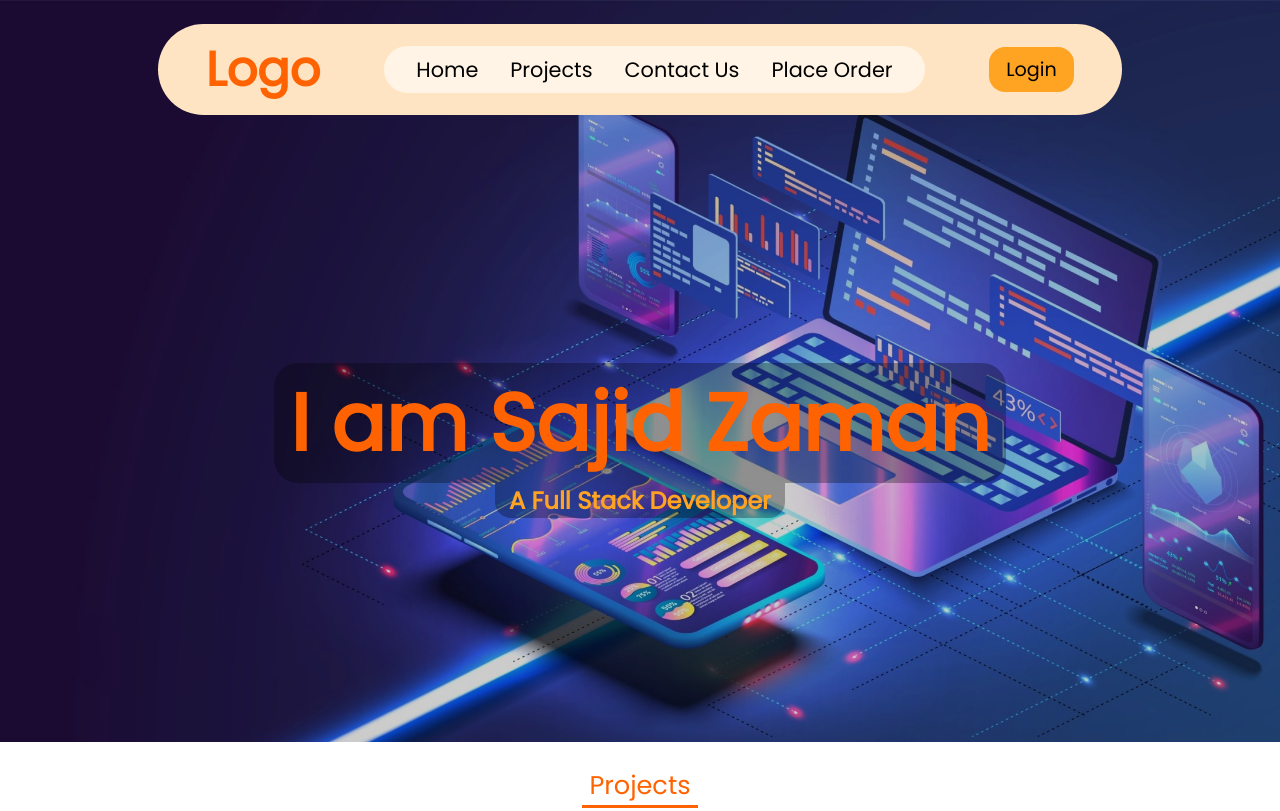
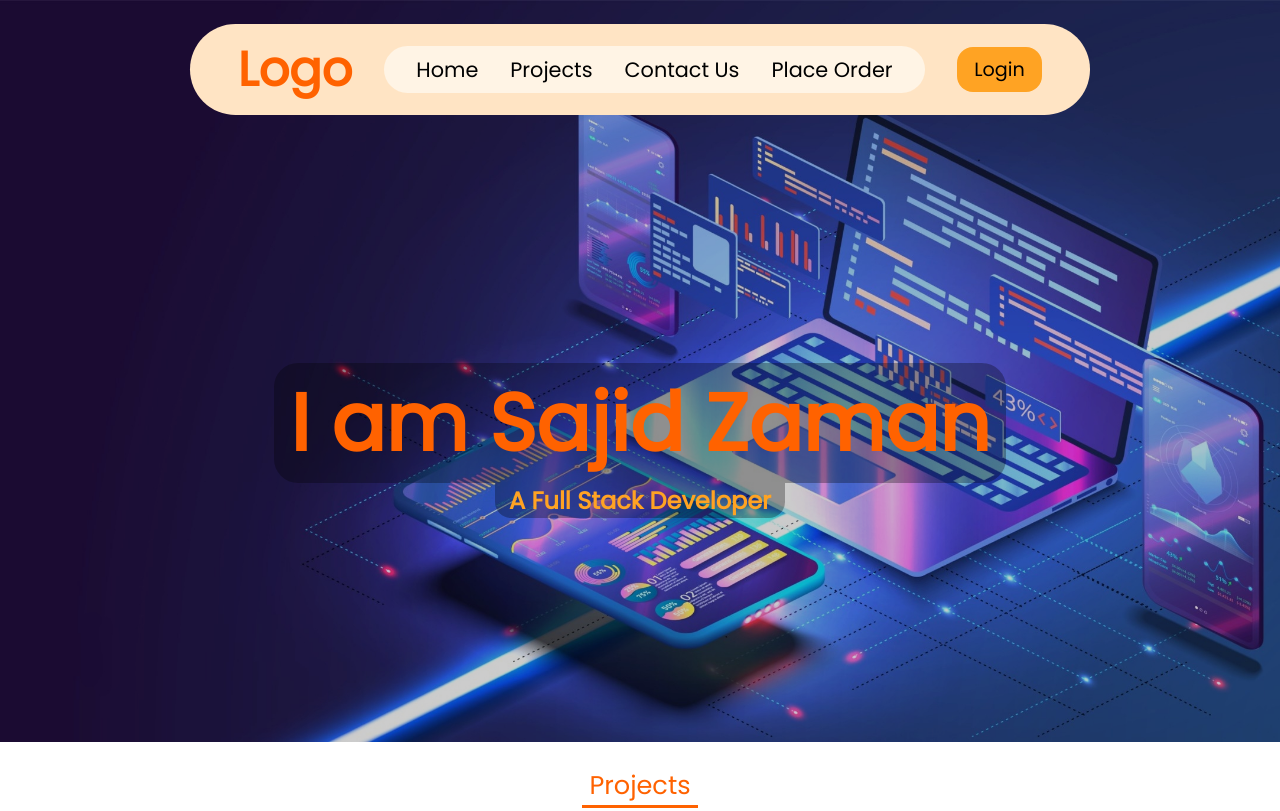
Before and after one commit to sajidzamanme/sajidzamanme_portfolio_basic, a plain HTML site: page index.html in a window 1280 px wide. Shown: the top 811 px of the page. Drawn offline with Linux system fonts and the light colour scheme.

Commit message:
Update style.css: minor margin fixes

```diff
--- a/style.css
+++ b/style.css
@@ -13,7 +13,7 @@
     display: flex;
     flex-direction: column;
     justify-content: center;
-    align-items: center;
+    align-items:center;
     background-image: url(./images/Facebook-Linkedin-image-template-10.jpg);
     background-size: cover;
     background-position: top;
@@ -37,13 +37,13 @@
 .navbar{
     display: flex;
     flex-direction: row;
-    justify-content:center;
+    justify-content: center;
     align-items: center;
     background-color: #FFE4C4;
-    margin: 1.5rem 3rem;
+    margin: 1.5rem 1.5rem;
     padding: 0.6rem 1rem;
-    gap: 4rem;
-    border-radius: calc(infinity*1rem);
+    gap: 2rem;
+    border-radius:3rem;
 }
 
 .logo{
@@ -60,7 +60,7 @@
     justify-content: space-between;
     align-items: center;
     background-color: #FFF4E5;
-    border-radius: calc(infinity*1rem);
+    border-radius: 3rem;
     padding: 0.5rem 2rem;
     gap: 2rem;
     font-family: "poppins_reg";
```
